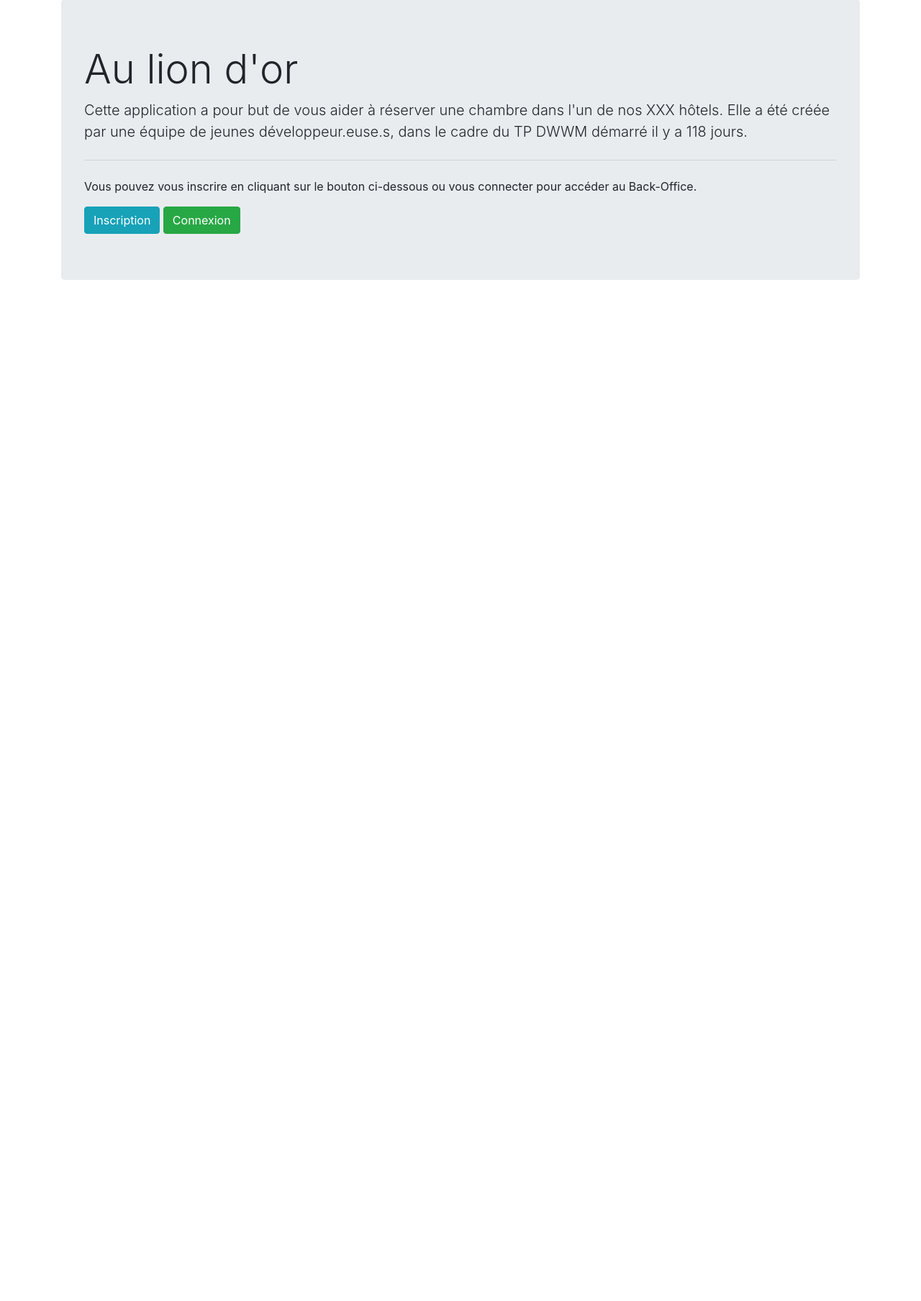
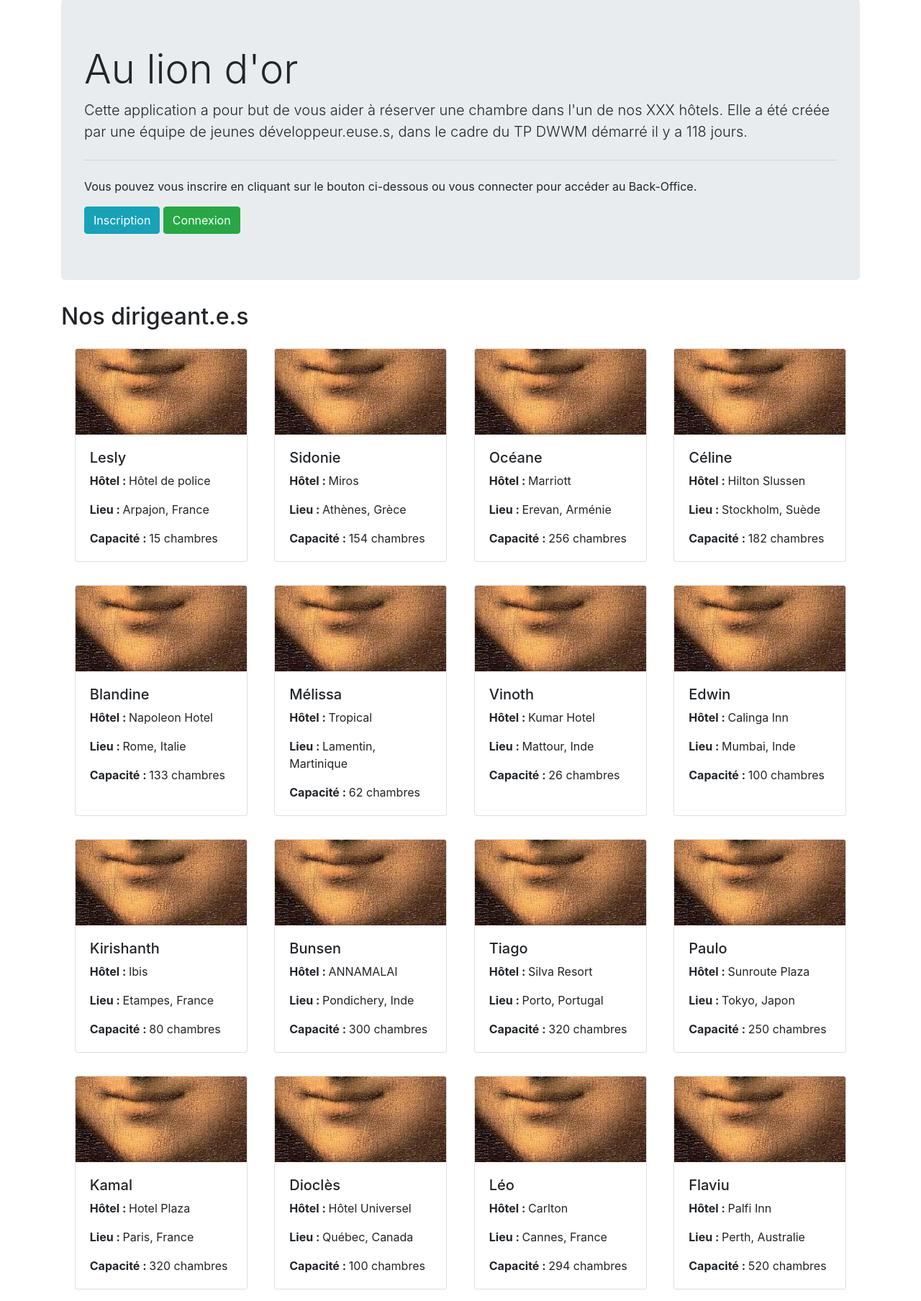
Before and after one commit to diocles-coder/greta91-dwwm-arp-2021, a PHP site: page / in a window 1280 px wide. Shown: the part 49-1857 px from the top of the page at 72% size. Before the commit the page ends 438 px from the top, so only its background shows below. Run offline with PHP 8.4, Linux system fonts and the light colour scheme.

Commit message:
PHP Day 7

```diff
--- /dev/null
+++ b/cp7/inc/team.inc.php
@@ -0,0 +1,108 @@
+<?php
+// Tableau indexé contenant 15 tableaux associatifs (infos dirigeants hôtels)
+$team[] = array(
+    'fname' => 'Sidonie',
+    'hotel' => 'Miros',
+    'loc' => 'Athènes, Grèce',
+    'rooms' => 154
+);
+
+$team[] = array(
+    'fname' => 'Océane',
+    'hotel' => 'Marriott',
+    'loc' => 'Erevan, Arménie',
+    'rooms' => 256
+);
+
+$team[] = array(
+    'fname' => 'Céline',
+    'hotel' => 'Hilton Slussen',
+    'loc' => 'Stockholm, Suède',
+    'rooms' => 182
+);
+
+$team[] = array(
+    'fname' => 'Blandine',
+    'hotel' => 'Napoleon Hotel',
+    'loc' => 'Rome, Italie',
+    'rooms' => 133
+);
+
+$team[] = array(
+    'fname' => 'Mélissa',
+    'hotel' => 'Tropical',
+    'loc' => 'Lamentin, Martinique',
+    'rooms' => 62
+);
+
+$team[] = array(
+    'fname' => 'Vinoth',
+    'hotel' => 'Kumar Hotel',
+    'loc' => 'Mattour, Inde',
+    'rooms' => 26
+);
+
+$team[] = array(
+    'fname' => 'Edwin',
+    'hotel' => 'Calinga Inn',
+    'loc' => 'Mumbai, Inde',
+    'rooms' => 100
+);
+
+$team[] = array(
+    'fname' => 'Kirishanth',
+    'hotel' => 'Ibis',
+    'loc' => 'Etampes, France',
+    'rooms' => 80
+);
+
+$team[] = array(
+    'fname' => 'Bunsen',
+    'hotel' => 'ANNAMALAI',
+    'loc' => 'Pondichery, Inde',
+    'rooms' => 300
+);
+
+$team[] = array(
+    'fname' => 'Tiago',
+    'hotel' => 'Silva Resort',
+    'loc' => 'Porto, Portugal',
+    'rooms' => 320
+);
+
+$team[] = array(
+    'fname' => 'Paulo',
+    'hotel' => 'Sunroute Plaza',
+    'loc' => 'Tokyo, Japon',
+    'rooms' => 250
+);
+
+$team[] = array(
+    'fname' => 'Kamal',
+    'hotel' => 'Hotel Plaza',
+    'loc' => 'Paris, France',
+    'rooms' => 320
+);
+
+$team[] = array(
+    'fname' => 'Dioclès',
+    'hotel' => 'Hôtel Universel',
+    'loc' => 'Québec, Canada',
+    'rooms' => 100
+);
+
+$team[] = array(
+    'fname' => 'Léo',
+    'hotel' => 'Carlton',
+    'loc' => 'Cannes, France',
+    'rooms' => 294
+);
+
+$team[] = array(
+    'fname' => 'Flaviu',
+    'hotel' => 'Palfi Inn',
+    'loc' => 'Perth, Australie',
+    'rooms' => 520
+);
+
+// var_dump($team);
--- a/cp7/index.php
+++ b/cp7/index.php
@@ -1,5 +1,6 @@
 <?php
 include_once('inc/constants.inc.php');
+include_once('inc/team.inc.php');
 ?>
 <!DOCTYPE html>
 <html lang="fr">
@@ -27,6 +28,38 @@ include_once('inc/constants.inc.php');
         <button type="button" class="btn btn-info" data-toggle="modal" data-target="#register">Inscription</button>
         <button type="button" class="btn btn-success" data-toggle="modal" data-target="#login">Connexion</button>
     </div>
+
+    <h2>Nos dirigeant.e.s</h2>
+    <section id="team" class="d-flex flex-wrap justify-content-around">
+        <div class="card my-3" style="width:15rem">
+            <img src="pics/face.jpg" alt="photo du dirigeant" class="card-img-top">
+            <div class="card-body">
+                <h5>Lesly</h5>
+                <p class="card-text"><strong>Hôtel : </strong>Hôtel de police</p>
+                <p class="card-text"><strong>Lieu : </strong>Arpajon, France</p>
+                <p class="card-text"><strong>Capacité : </strong>15 chambres</p>
+            </div>
+        </div>
+        <?php
+        // Template HTML
+        $card =
+            '<div class="card my-3" style="width:15rem">
+            <img src="pics/face.jpg" alt="photo du dirigeant" class="card-img-top">
+            <div class="card-body">
+            <h5>%s</h5>
+            <p class="card-text"><strong>Hôtel : </strong>%s</p>
+            <p class="card-text"><strong>Lieu : </strong>%s</p>
+            <p class="card-text"><strong>Capacité : </strong>%d chambres</p>
+            </div>
+            </div>';
+        $html = '';
+        // Affiche la liste de tous les dirigeants issus de l'array TEAM
+        foreach ($team as $boss) {
+            $html .= sprintf($card, $boss['fname'], $boss['hotel'], $boss['loc'], $boss['rooms']);
+        }
+        echo $html;
+        ?>
+    </section>
 </body>
 
 </html>
```
Also changed, not shown: cp7/pics/face.jpg (added).
